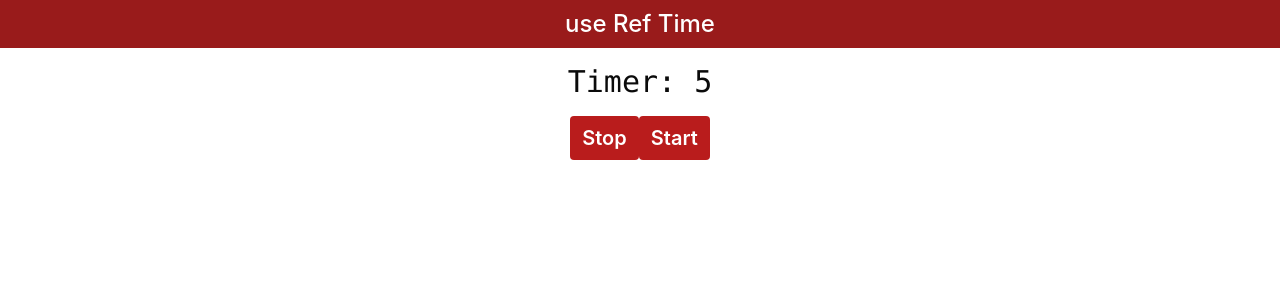
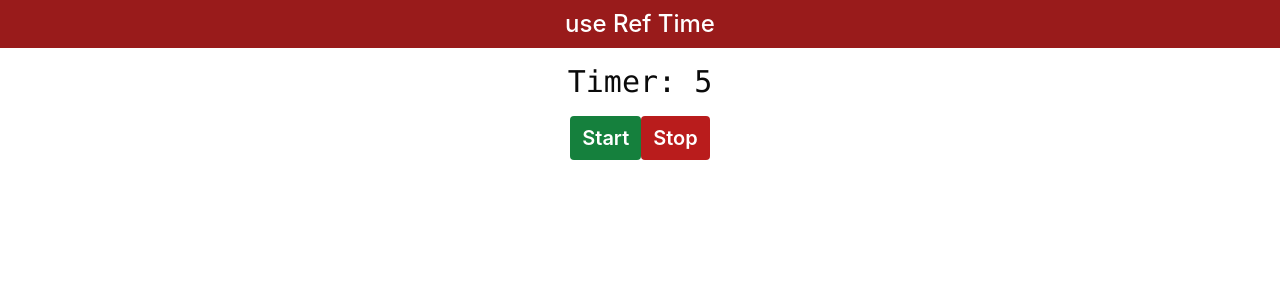
Before and after one commit to Rupinder-17/react-app3, a React (Vite) app: page / in a window 1280 px wide. Shown: the top 300 px of the page. Built offline with nearby package versions, Linux system fonts and the light colour scheme; what tailwindcss-motion would draw is missing.

Commit message:
Change tStop button

```diff
--- a/src/component2/TimerREf.jsx
+++ b/src/component2/TimerREf.jsx
@@ -23,6 +23,13 @@ export const TimerREf = () => {
         use Ref Time{" "}
       </p>
       <h1 className="text-3xl font-mono ">Timer: {timer}</h1>
+
+      <button
+        className="bg-green-700 text-white px-3 rounded font-semibold text-xl py-2"
+        onClick={starttime}
+      >
+        Start
+      </button>
       <button
         onClick={() => {
           clearInterval(timeRef.current);
@@ -31,12 +38,6 @@ export const TimerREf = () => {
       >
         Stop
       </button>
-      <button
-        className="bg-red-700 text-white px-3 rounded font-semibold text-xl py-2"
-        onClick={starttime}
-      >
-        Start
-      </button>
     </div>
   );
 };
```
